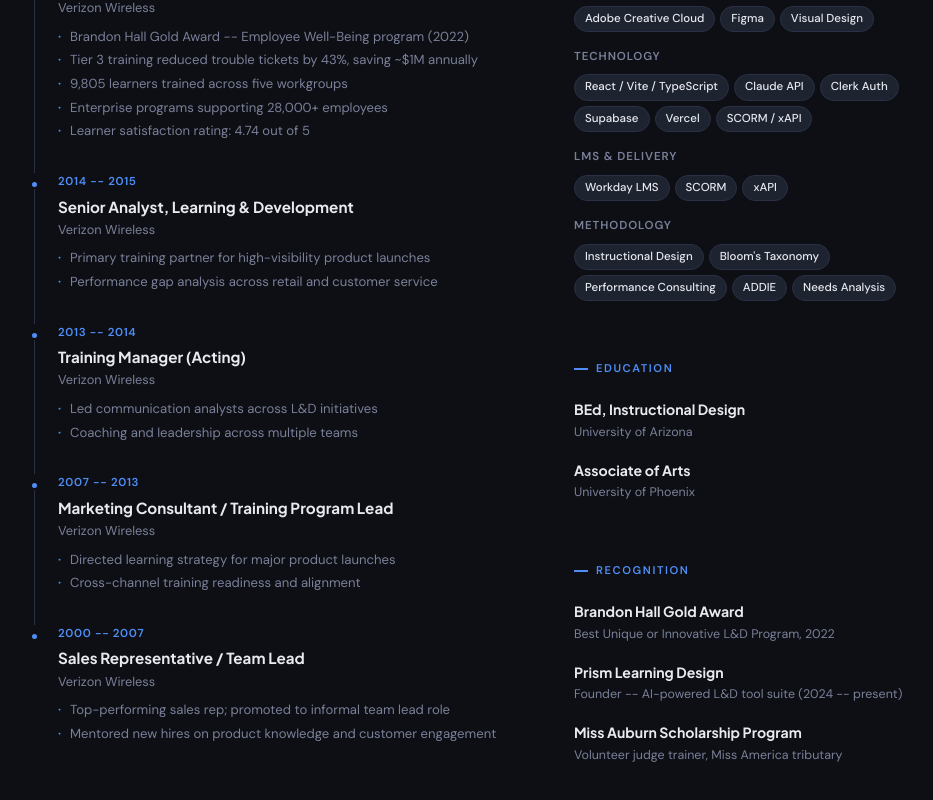
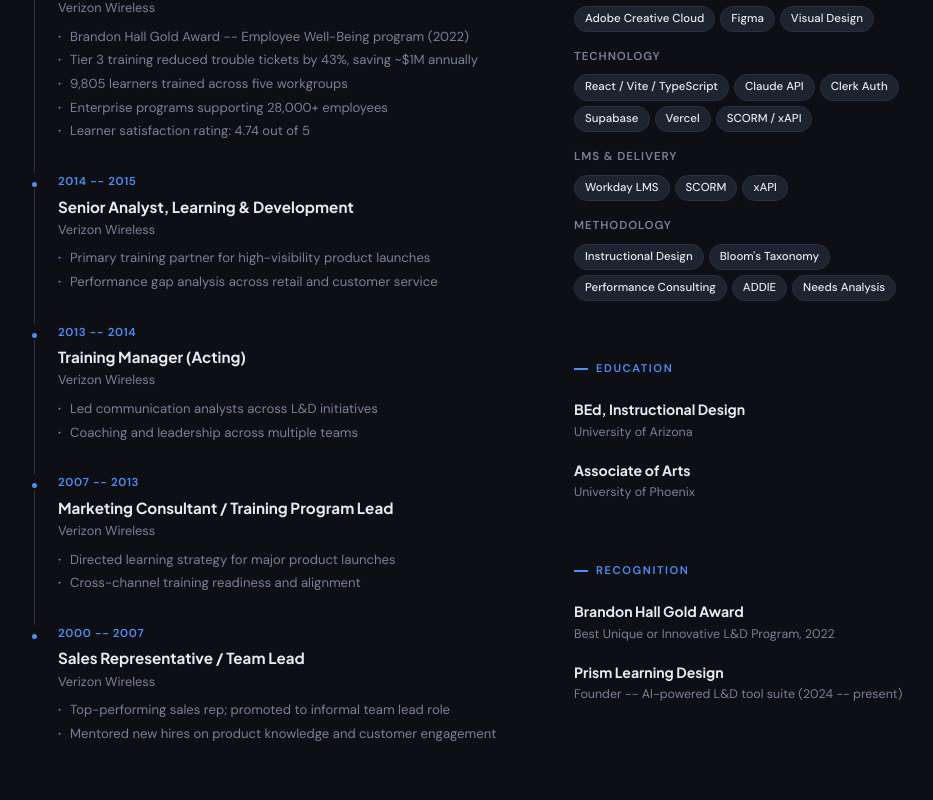
Before and after one commit to bosinova/tren-portfolio, a React (Vite) app: page /resume in a window 1280 px wide. Shown: the part 672-1472 px from the top of the page, without its empty margins (166-1099 px from the left). Built offline with nearby package versions, Linux system fonts and the light colour scheme.

Commit message:
Add resume page with print styles

```diff
--- a/src/Resume.tsx
+++ b/src/Resume.tsx
@@ -381,8 +381,7 @@
                 <div className="edu-school">Founder -- AI-powered L&amp;D tool suite (2024 -- present)</div>
               </div>
               <div className="edu-item">
-                <div className="edu-degree">Miss Auburn Scholarship Program</div>
-                <div className="edu-school">Volunteer judge trainer, Miss America tributary</div>
+
               </div>
             </div>
 
```
